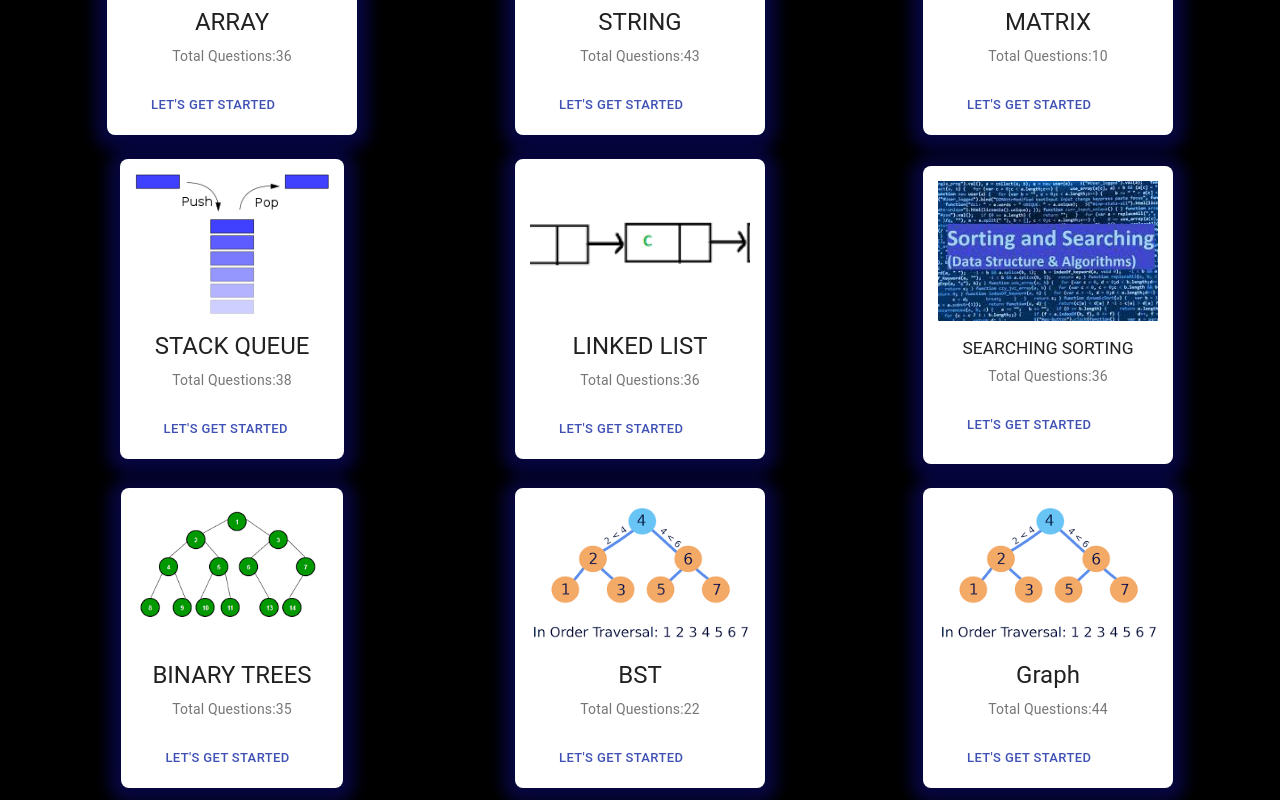
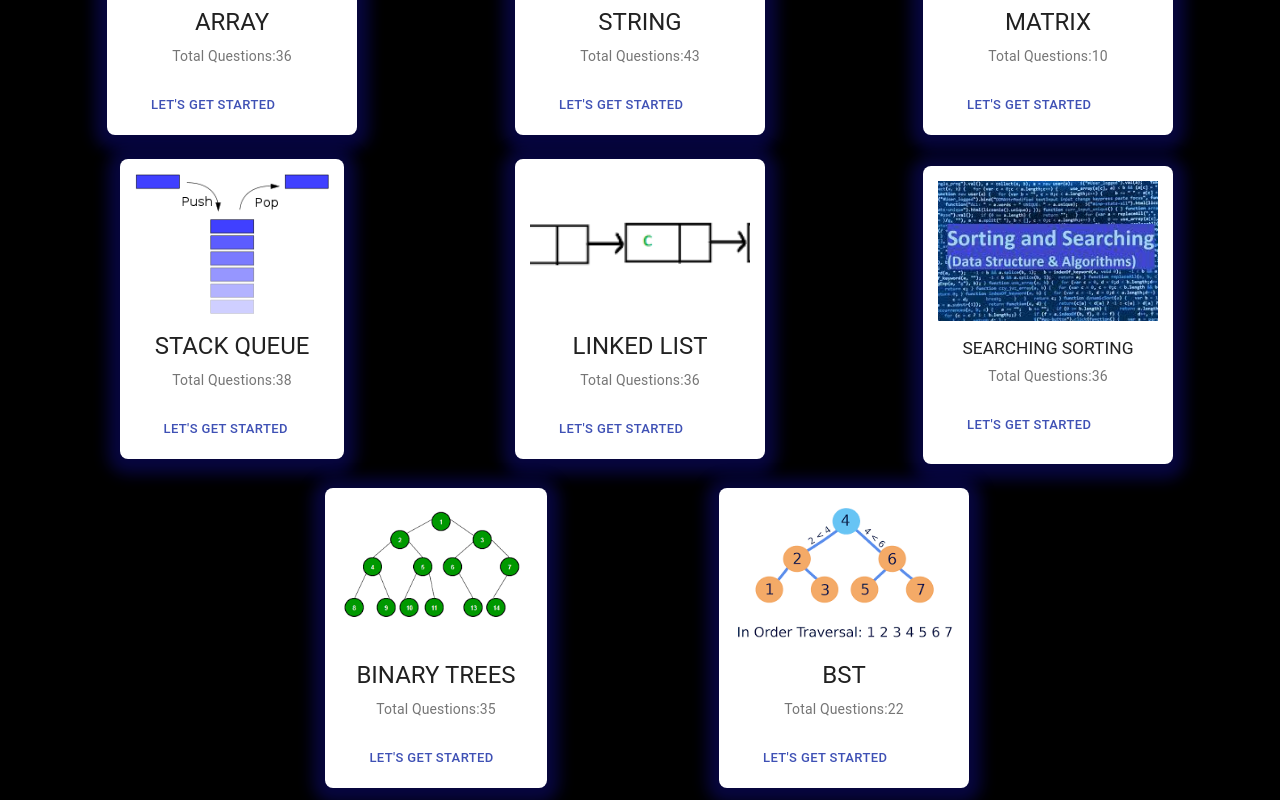
Before and after one commit to amanchauhan112/understanding450, a React (Create React App) app in the folder client/: page / in a window 1280 px wide. Shown: the part 227-1027 px from the top of the page. Built offline with nearby package versions, Linux system fonts and the light colour scheme.

Commit message:
graph removed

```diff
--- a/client/src/Components/pages/home.js
+++ b/client/src/Components/pages/home.js
@@ -295,7 +295,7 @@ const Home = () => {
     </Card>
     </Link>
     </div>
-    <div className="home_div">
+    {/* <div className="home_div">
 <Link to={'/graph'} style={{textDecoration:"none"}}>
 
     <Card className={classes.root} style={{padding:"15px",boxShadow: '0 3px 15px 12px rgba(22, 21, 210, .3)',borderRadius: '8px'}}>
@@ -326,7 +326,7 @@ const Home = () => {
       </CardActions>
     </Card>
     </Link>
-    </div>
+    </div> */}
     {/* <Comment/> */}
    </div>
   );
```
